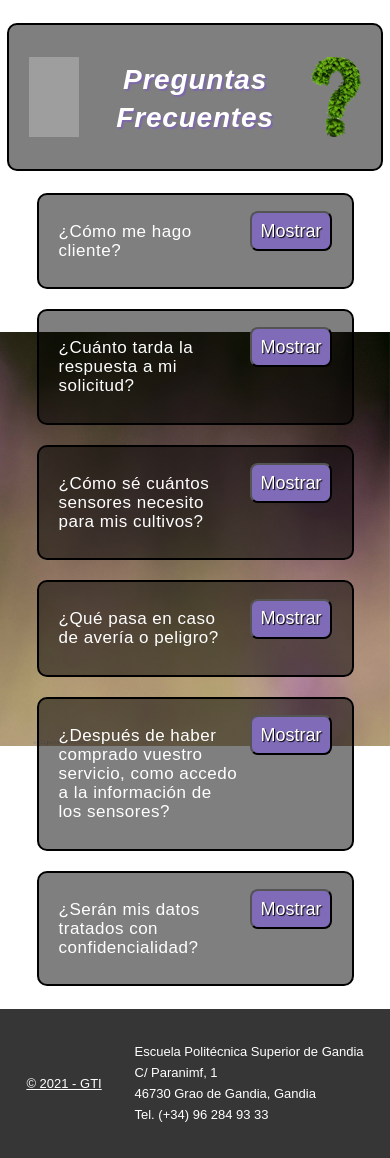
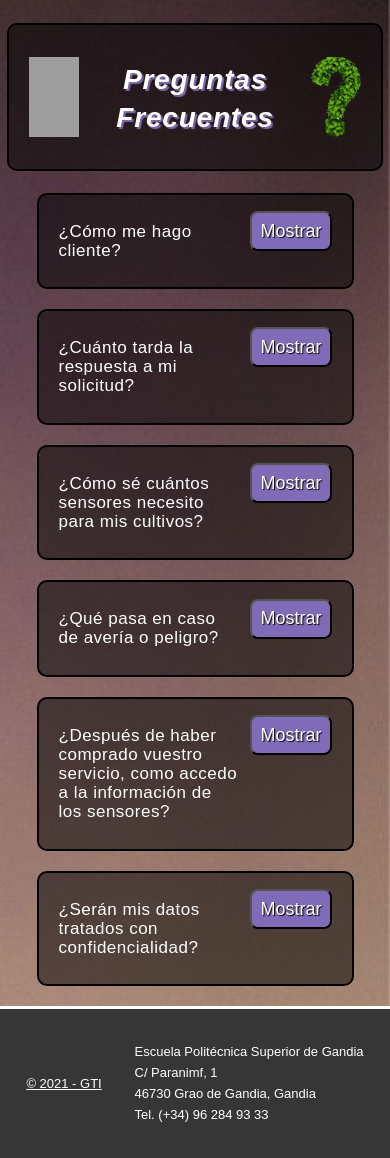
Before and after one commit to Sazzmubd/Proyecto-WEB, a PHP site: page /preguntasFrecuentes.html in a window 390 px wide. Shown: the part 81-1239 px from the top of the page. Run offline with PHP 8.4, Linux system fonts and the light colour scheme; grey boxes are pictures that could not be loaded.

Commit message:
background preguntas frecuentes bien

```diff
--- a/src/app/css/preguntasFrecuentes-style.css
+++ b/src/app/css/preguntasFrecuentes-style.css
@@ -2,7 +2,7 @@ body {
 
     background-image: url("../ImagenesProyecto/30780-lavanda.jpg");
     height: 100%;
-    background-size: 170%;
+    background-size: 160%;
     background-position: right;
 
     background-repeat: no-repeat;
@@ -158,6 +158,9 @@ main {
 
 @media (max-width: 800px) {
 
+    body{
+        background-size: 1000%;
+    }
     .container1{
         max-width: 70%;
         font-size: 16px;
```
